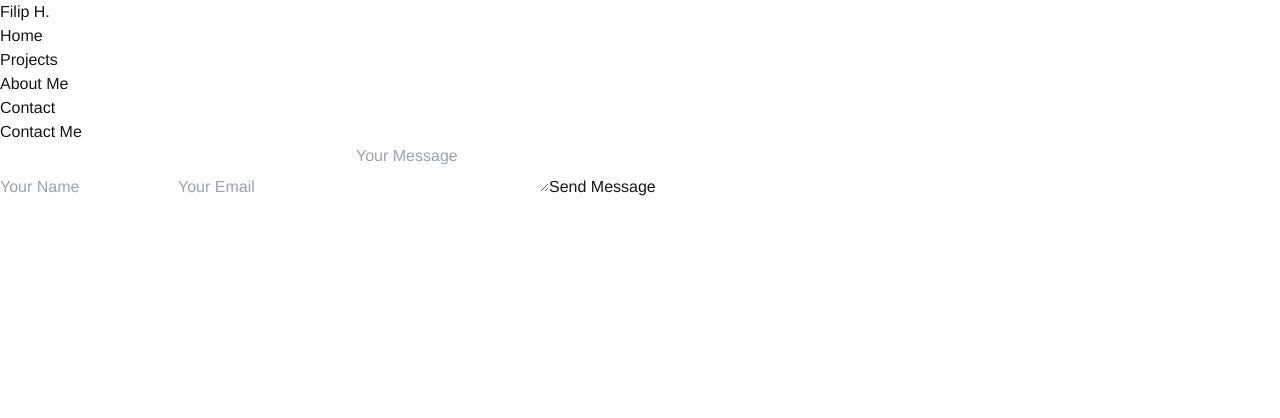
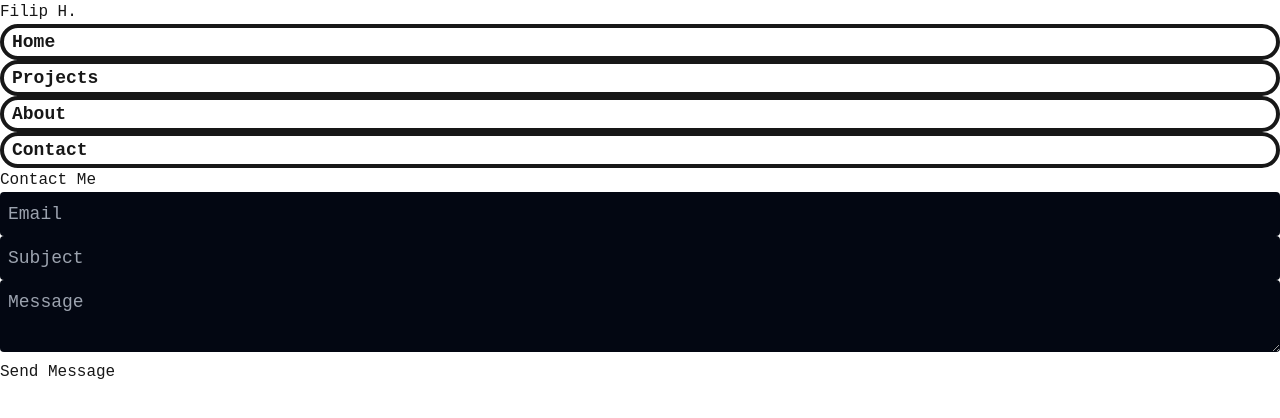
Before and after one commit to Kaufko/kaufko.github.io, a Next.js app: page /contact in a window 1280 px wide. Shown: the top 418 px of the page. Built offline with nearby package versions, Linux system fonts and the light colour scheme.

Commit message:
various styling and backend changes

```diff
--- a/src/app/api/sendEmail/route.ts
+++ b/src/app/api/sendEmail/route.ts
@@ -3,9 +3,9 @@ import NodeMailer from 'nodemailer';
 
 export async function POST(req: Request) {
     try {
-        const { name, email, message } = await req.json();
+        const { subject, email, message } = await req.json();
 
-        if (!name || !email || !message) {
+        if (!subject || !email || !message) {
             return NextResponse.json({ error: "All fields are required" }, { status: 400 });
         }
 
@@ -33,10 +33,10 @@ export async function POST(req: Request) {
 
         // Email content
         const mailOptions = {
-            from: `"${name}" <${email}>`,
-            to: mailUser, // Your Ethereal email
-            subject: "New Contact Form Submission",
-            text: `Name: ${name}\nEmail: ${email}\n\nMessage:\n${message}`,
+            from: `<${email}>`,
+            to: mailUser,
+            subject: `${subject}`,
+            text: `\nEmail: ${email}\n\nMessage:\n${message}`,
         };
 
         // Send the email
--- a/src/app/contact/page.tsx
+++ b/src/app/contact/page.tsx
@@ -2,7 +2,7 @@
 import { useState } from "react";
 
 export default function ContactPage() {
-    const [formData, setFormData] = useState({ name: "", email: "", message: "" });
+    const [formData, setFormData] = useState({ email: "", subject: "", message: "" });
     const [loading, setLoading] = useState(false);
     const [responseMessage, setResponseMessage] = useState("");
 
@@ -25,7 +25,7 @@ export default function ContactPage() {
             const data = await response.json();
             if (response.ok) {
                 setResponseMessage("Email sent successfully!");
-                setFormData({ name: "", email: "", message: "" });
+                setFormData({ email: "", subject: "", message: "" });
             } else {
                 setResponseMessage(data.error || "Failed to send email.");
             }
@@ -35,6 +35,10 @@ export default function ContactPage() {
         }
 
         setLoading(false);
+
+        setTimeout(() => {
+            setResponseMessage("");
+        }, 5000);
     };
 
     return (
@@ -42,40 +46,44 @@ export default function ContactPage() {
             <h1 className="text-2xl font-bold mb-4 text-center">Contact Me</h1>
             <form onSubmit={handleSubmit} className="space-y-4">
                 <input
-                    type="text"
-                    name="name"
-                    value={formData.name}
-                    onChange={handleChange}
-                    placeholder="Your Name"
-                    className="w-full p-2 text-gray-200 bg-gray-950 rounded focus:outline-none focus:ring-4 focus:ring-cyan-900"
-                    required
-                />
-                <input
                     type="email"
                     name="email"
                     value={formData.email}
                     onChange={handleChange}
-                    placeholder="Your Email"
-                    className="w-full p-2 text-gray-200 bg-gray-950 rounded focus:outline-none focus:ring-4 focus:ring-cyan-900"
+                    placeholder="Email"
+                    className="contactMeFormInput"
+                    required
+                />
+                <input
+                    type="text"
+                    name="subject"
+                    value={formData.subject}
+                    onChange={handleChange}
+                    placeholder="Subject"
+                    className="contactMeFormInput"
                     required
                 />
                 <textarea
                     name="message"
                     value={formData.message}
                     onChange={handleChange}
-                    placeholder="Your Message"
-                    className="w-full p-2 text-gray-200 bg-gray-950 rounded focus:outline-none focus:ring-4 focus:ring-cyan-900"
+                    placeholder="Message"
+                    className="contactMeFormInput"
                     required
                 />
                 <button
                     type="submit"
-                    className="w-full bg-indigo-800 text-white py-2 rounded hover:bg-indigo-700 transition"
+                    className="w-full bg-[var(--maincolor)] text-slate-900 font-bold text-lg py-2 rounded hover:bg-[var(--secondarycolor)] transition"
                     disabled={loading}
                 >
                     {loading ? "Sending..." : "Send Message"}
                 </button>
             </form>
-            {responseMessage && <p className="mt-4 text-center">{responseMessage}</p>}
+            <div className={`transition-[max-height] duration-1000 ease-in-out overflow-hidden ${responseMessage ? "max-h-40 opacity-100" : "max-h-0 opacity-0"}`}>
+        <p className={"mt-4 text-center font-bold transition-opacity duration-1000 ease-in-out"}>
+            {responseMessage}
+        </p>
+    </div>
         </div>
     );
 }
--- a/src/app/globals.css
+++ b/src/app/globals.css
@@ -11,13 +11,16 @@
     :root {
         --background: #02090e;
         --foreground: #ededed;
+        --maincolor: #72FF13 ;
+        --secondarycolor: #ffff29;
     }
 }
 
 body {
   color: var(--foreground);
   background: var(--background);
-  font-family: Helvetica, sans-serif;
+  font-family: monospace, sans-serif;
+  overflow-x: hidden;
 }
 
 @keyframes blink {
@@ -37,3 +40,15 @@ body {
 .animate-blink {
     animation: blink 0.7s step-end infinite;
 }
+
+.route-header-li{
+    @apply border-4 px-2 border-solid rounded-full transition duration-100 ease-in-out hover:bg-[var(--maincolor)] border-[var(--maincolor)];
+}
+
+.route-header-link{
+    @apply block transition duration-100 ease-in-out hover:text-black font-bold lg:text-lg md:text-base text-sm hover:bg-[var(--maincolor)];
+}
+
+.contactMeFormInput{
+    @apply w-full p-2 text-lg text-gray-200 bg-gray-950 rounded focus:outline-none focus:ring-4 focus:ring-[var(--maincolor)]
+}
--- a/src/app/layout.tsx
+++ b/src/app/layout.tsx
@@ -1,12 +1,13 @@
 import type { Metadata } from 'next'
 import { Menu } from '@headlessui/react'
 import Link from "next/link";
-// These styles apply to every route in the application
+
 import './globals.css'
 
 export const metadata: Metadata = {
     title: 'Filip - Programmer and avid hobbyist',
     description: 'Self-taught programmer motivated by creating cool personal projects. Master at googling and stackoverflow.',
+
 }
 
 export default function RootLayout({ children, }:
@@ -25,17 +26,17 @@ export default function RootLayout({ children, }:
                             <h1 className="lg:text-2xl font-bold">Filip H.</h1>
                             <nav>
                                 <ul className="flex space-x-6">
-                                    <li className="bg-transparent border-4 px-1 border-solid rounded-full border-indigo-800/50">
-                                        <Link href="/" className="block transition duration-300 ease-in-out hover:shadow-[0px_0px_20px_5px_rgba(75,0,130,0.7)]">Home</Link>
+                                    <li className="route-header-li">
+                                        <Link href="/" className="route-header-link">Home</Link>
                                     </li>
-                                    <li className="bg-transparent border-4 px-1 border-solid rounded-full border-indigo-800/50">
-                                        <Link href="/projects" className="block transition duration-300 ease-in-out hover:shadow-[0px_0px_20px_5px_rgba(75,0,130,0.7)]">Projects</Link>
+                                    <li className="route-header-li">
+                                        <Link href="/projects" className="route-header-link">Projects</Link>
                                     </li>
-                                    <li className="bg-transparent border-4 px-1 border-solid rounded-full border-indigo-800/50">
-                                        <Link href="/about" className="block transition duration-300 ease-in-out hover:shadow-[0px_0px_20px_5px_rgba(75,0,130,0.7)]">About Me</Link>
+                                    <li className="route-header-li">
+                                        <Link href="/about" className="route-header-link">About</Link>
                                     </li>
-                                    <li className="bg-transparent border-4 px-1 border-solid rounded-full border-indigo-800/50">
-                                        <Link href="/contact" className="block transition duration-300 ease-in-out hover:shadow-[0px_0px_20px_5px_rgba(75,0,130,0.7)]">Contact</Link>
+                                    <li className="route-header-li">
+                                        <Link href="/contact" className="route-header-link">Contact</Link>
                                     </li>
                                 </ul>
                             </nav>
```
Also changed, not shown: src/app/about/page.tsx (+35 -15 lines), src/app/page.tsx (+12 -4 lines).
